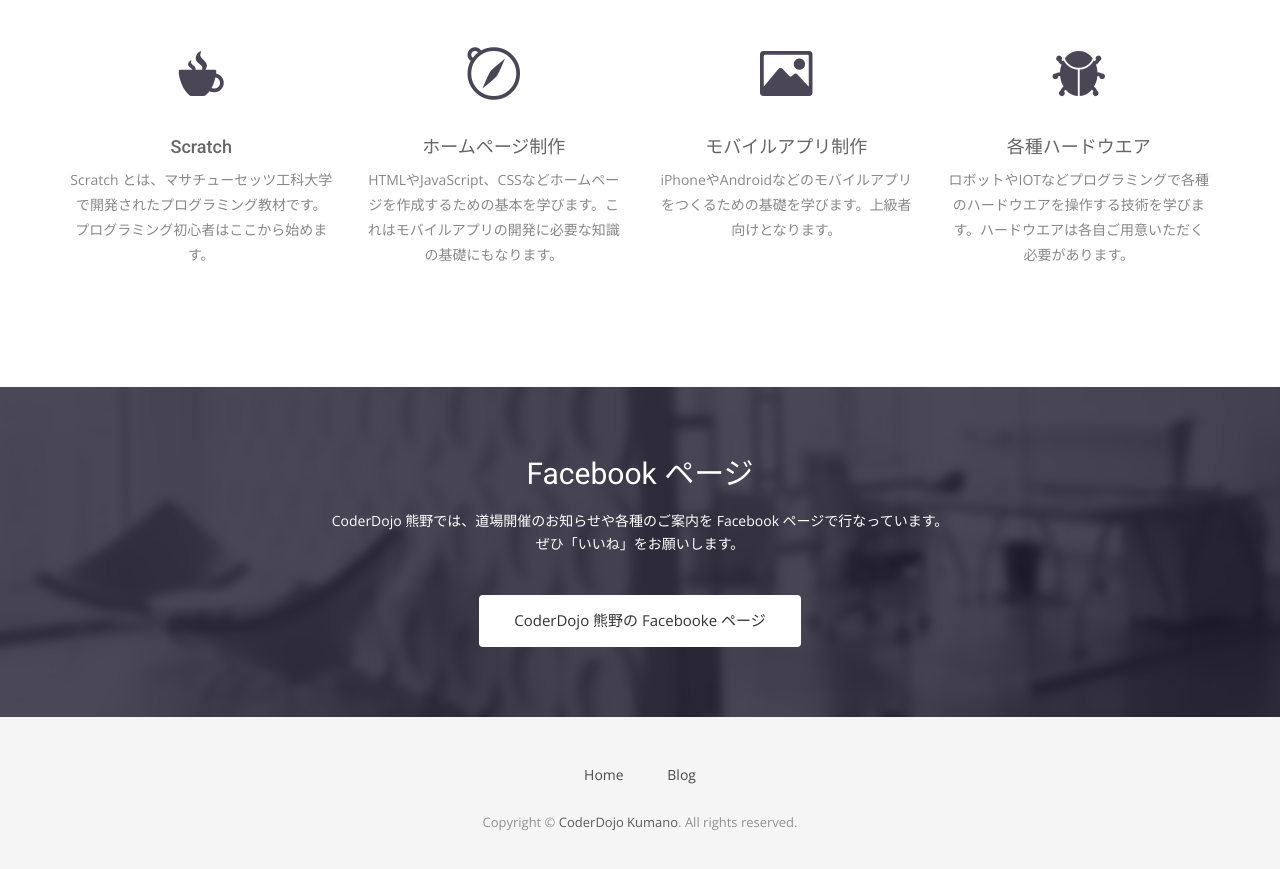
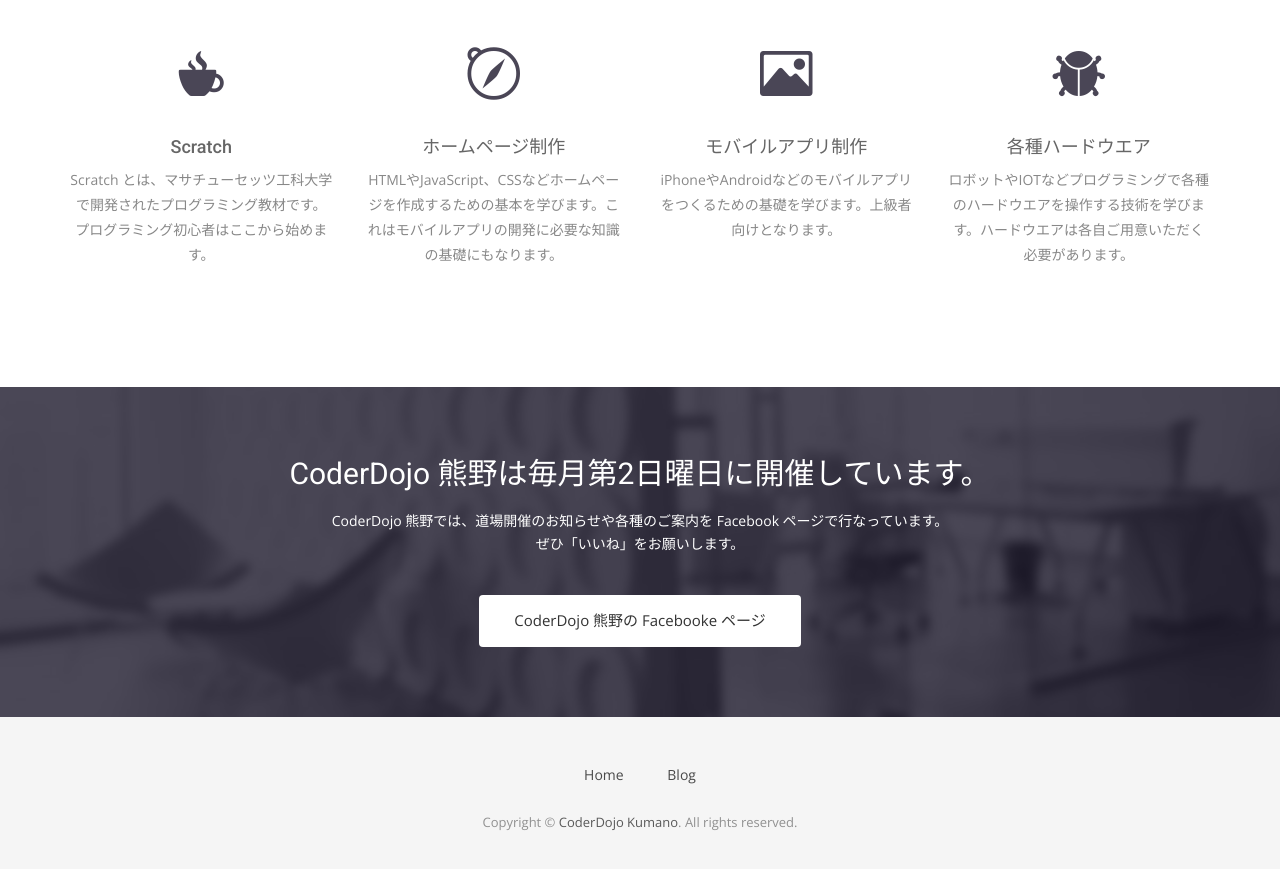
Before and after one commit to coderdojo-kumano/coderdojo-kumano.github.io, a Jekyll site: the page built from index.html, in a window 1280 px wide and 900 px high, scrolled down 2103 px. Shown: the top 869 px of the window. Built offline with Jekyll 4.4.1, drawn with Linux system fonts in a browser that asks for light colours; nearby versions of some CDN libraries; some web fonts are replaced.

Commit message:
some fix

```diff
--- a/index.html
+++ b/index.html
@@ -102,7 +102,7 @@
     <div class="row">
       <div class="col-md-12">
         <div class="block">
-          <h2>Facebook ページ</h2>
+          <h2>CoderDojo 熊野は毎月第2日曜日に開催しています。</h2>
           <p>CoderDojo 熊野では、道場開催のお知らせや各種のご案内を Facebook ページで行なっています。<br>ぜひ「いいね」をお願いします。</p>
           <a class="btn btn-default btn-call-to-action" href="https://www.facebook.com/coderdojo.kumano/" >CoderDojo 熊野の Facebooke ページ</a>
         </div>
```
